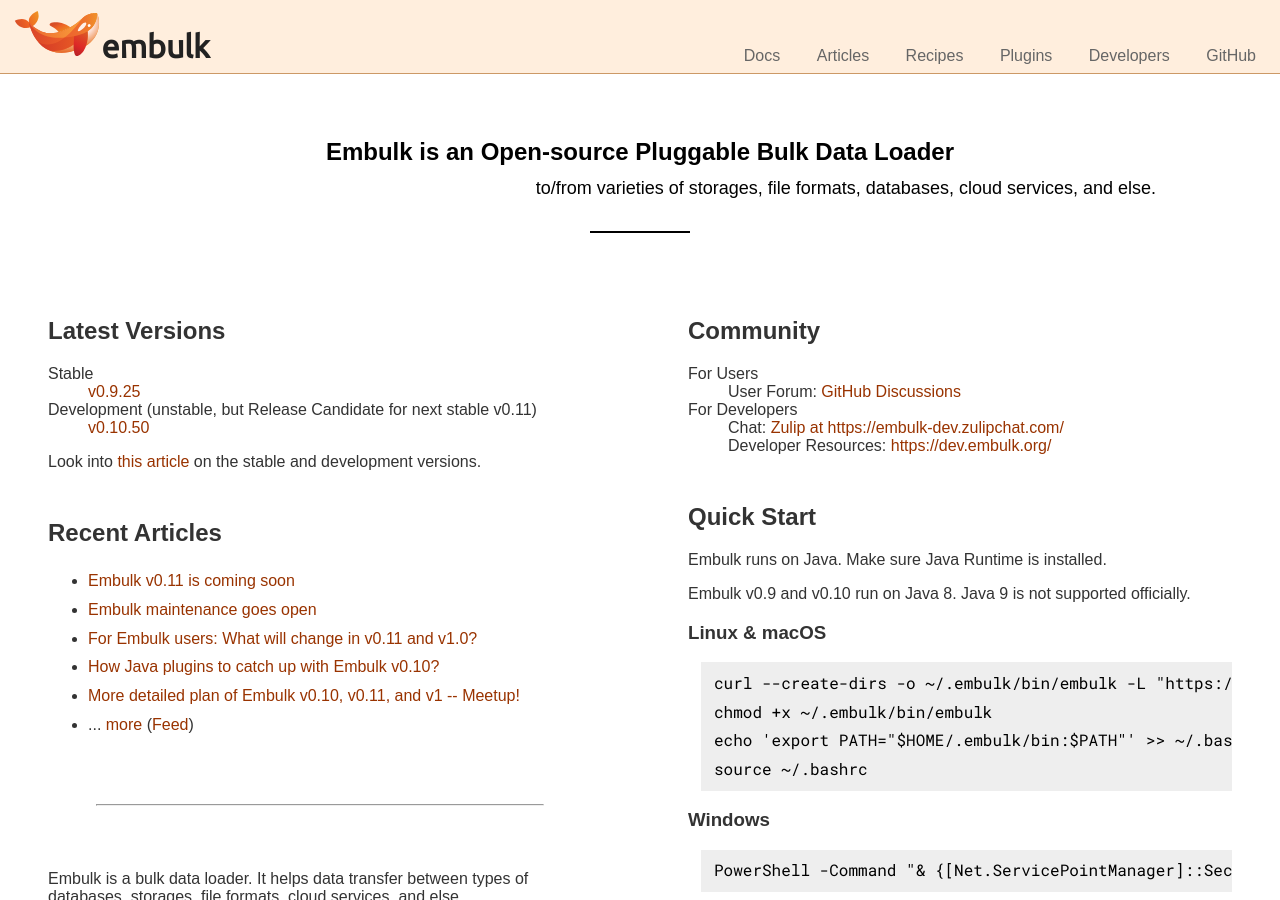
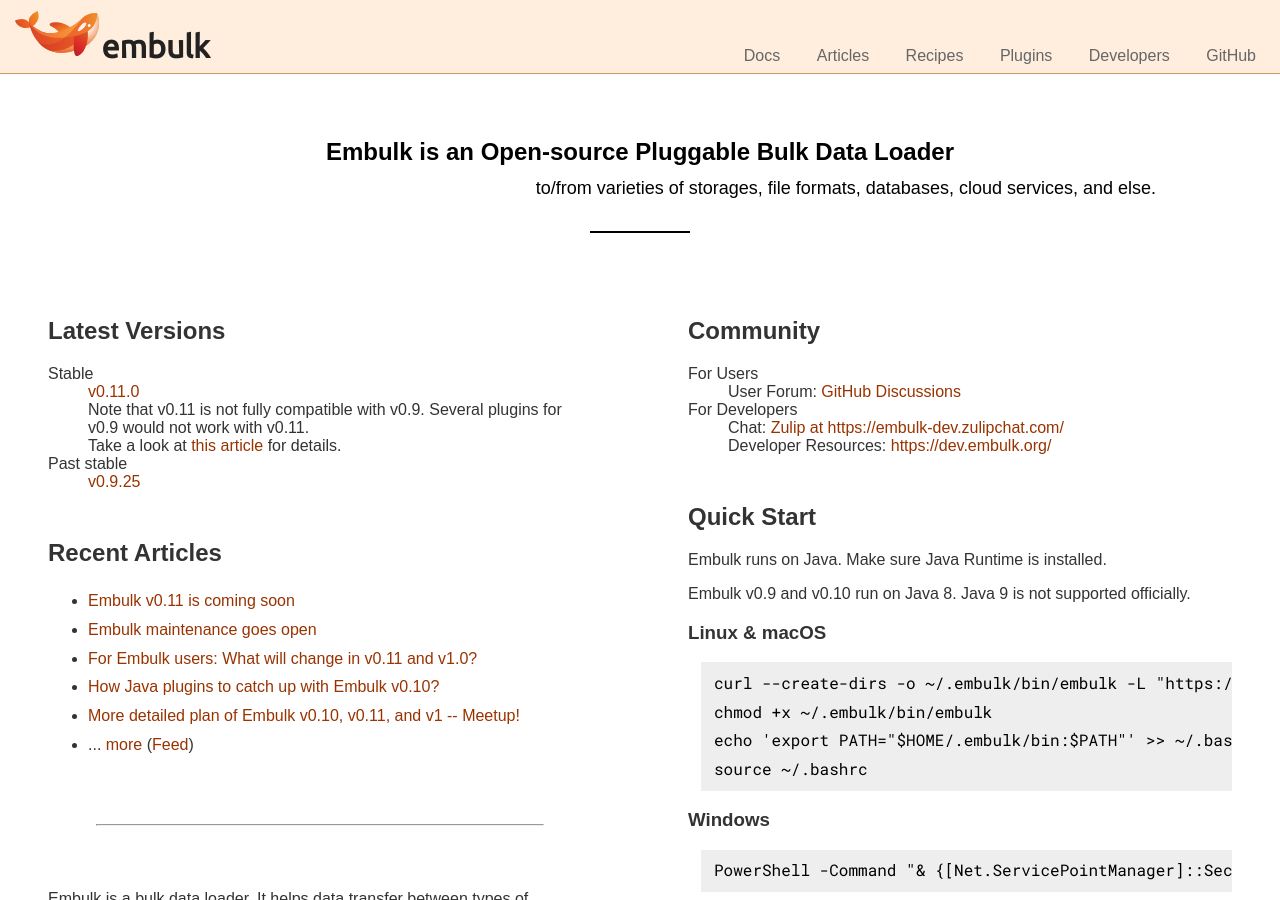
Before and after one commit to hiroyuki-sato/embulk.github.io, a Jekyll site: the page built from index.html, in a window 1280 px wide and 900 px high. Built offline with Jekyll 4.4.1, drawn with Linux system fonts in a browser that asks for light colours.

Commit message:
Update index for v0.11.0

```diff
--- a/index.html
+++ b/index.html
@@ -32,11 +32,12 @@
       <h2>Latest Versions</h2>
       <dl>
         <dt>Stable</dt>
+        <dd><a href="https://github.com/embulk/embulk/releases/tag/v0.11.0">v0.11.0</a></dd>
+        <dd>Note that v0.11 is not fully compatible with v0.9. Several plugins for v0.9 would not work with v0.11.</dd>
+        <dd>Take a look at <a href="{{ "articles/2023/04/13/embulk-v0.11-is-coming-soon.html" | relative_url }}">this article</a> for details.</dd>
+        <dt>Past stable</dt>
         <dd><a href="https://github.com/embulk/embulk/releases/tag/v0.9.25">v0.9.25</a></dd>
-        <dt>Development (unstable, but Release Candidate for next stable v0.11)</dt>
-        <dd><a href="https://github.com/embulk/embulk/releases/tag/v0.10.50">v0.10.50</a></dd>
       </dl>
-      <p>Look into <a href="{{ "articles/2020/07/01/meetup-20200709.html" | relative_url }}">this article</a> on the stable and development versions.</p>
     </section>
 
     <section id="articles">
```
